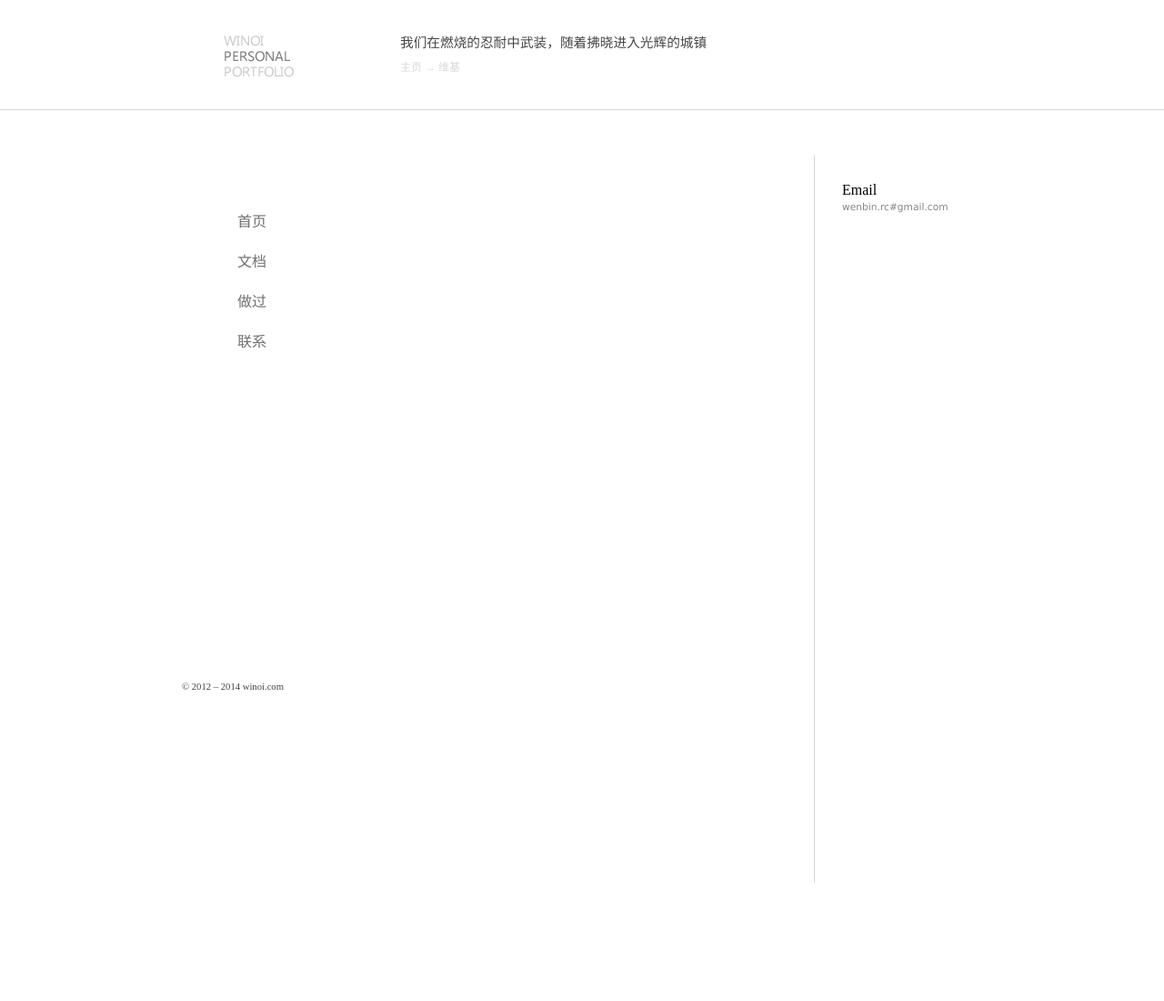
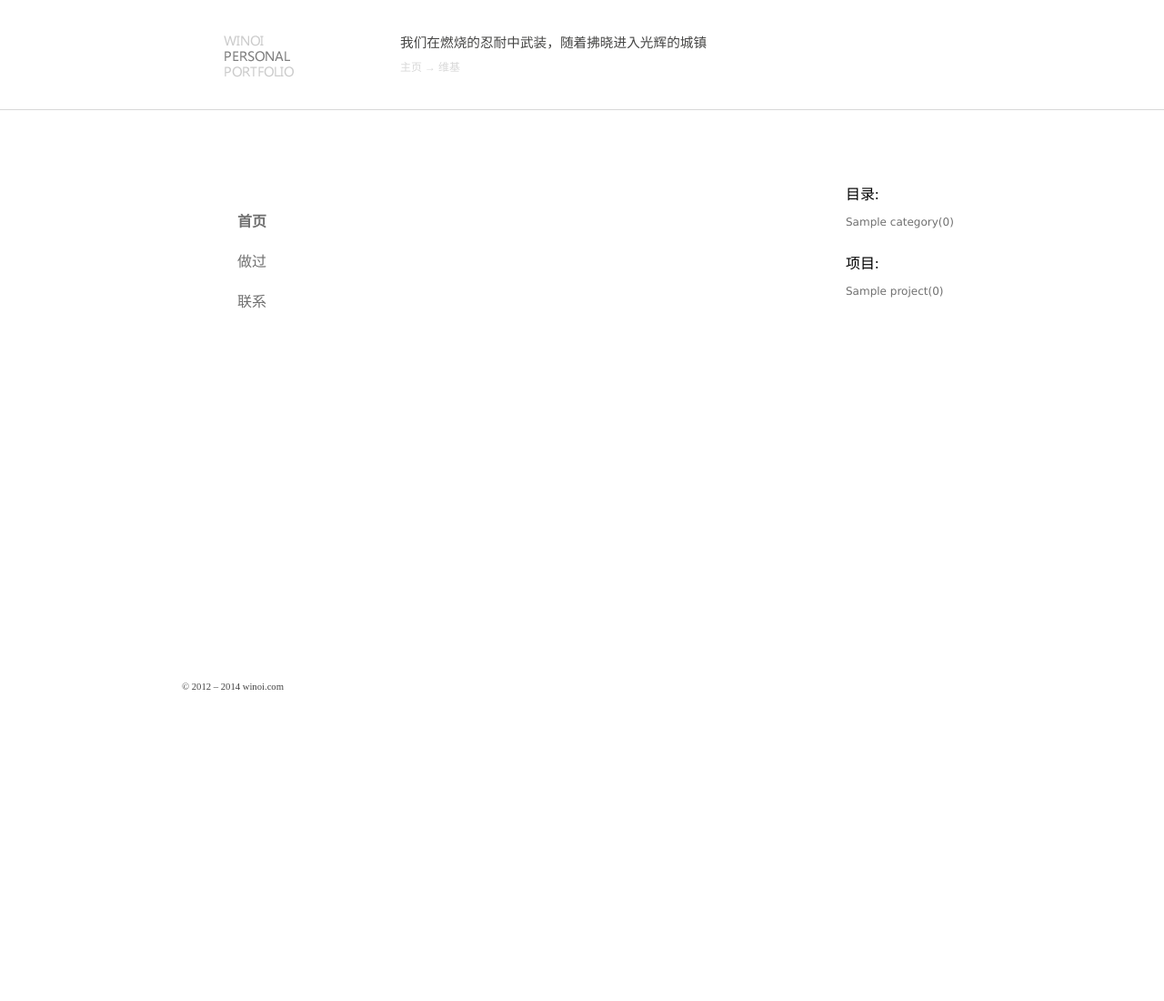
Before and after one commit to propheteia/winoi, a Flask app: page / in a window 1280 px wide. Shown: the whole page at 91% size. After the commit the page ends 758 px from the top, so only its background shows below. Run offline with Flask 2, Linux system fonts and the light colour scheme; tables that the repository leaves empty hold one stand-in row (values such as "Sample post"); data that the repository does not hold is empty.

Commit message:
add navigation panel

```diff
--- a/app/admin.py
+++ b/app/admin.py
@@ -1,7 +1,12 @@
 from flask.ext.admin import Admin
 from flask.ext.admin.contrib.sqla import ModelView
+from flask.ext.admin.contrib.fileadmin import FileAdmin
 from . import app
 from db_create import db, User, Project, Blog, Category, Tag
+import os.path as op
+
+
+path = op.join(op.dirname(__file__), 'static')
 
 class MyModelView(ModelView):
     #form_overrides = dict(content=wtforms.TextAreaField)
@@ -9,6 +14,7 @@ class MyModelView(ModelView):
     edit_template = "edit.html"
 
 admin = Admin(app, url="/admin")
+admin.add_view(FileAdmin(path, '/static/', name='Files'))
 admin.add_view(MyModelView(User, db.session))
 admin.add_view(MyModelView(Project, db.session))
 admin.add_view(MyModelView(Blog, db.session))
--- a/app/db_wrapper.py
+++ b/app/db_wrapper.py
@@ -13,3 +13,9 @@ class DataWrapper():
 
     def get_blog_by_id(self, blog_id):
         return Blog.query.get(blog_id)
+
+    def get_category_all(self):
+        return Category.query.all()
+
+    def get_category_by_id(self, category_id):
+        return Category.query.get(category_id)
--- a/app/static/css/home.css
+++ b/app/static/css/home.css
@@ -24,7 +24,10 @@ h4 {
     line-height: 1.6em;
     text-decoration: none;
 }
-
+a{
+	color: #707070;
+	text-decoration: none;
+	}
 #header-wrapper{
 	background-color: #FFFFFF;
 	width: 100%;
@@ -87,7 +90,6 @@ ul{
 	}
 
 #container{
-	height: 100%;
 	width: 475px;
 	padding-left: 50px;
 	padding-right: 40px;
@@ -271,19 +276,22 @@ pre {
 
 
 #contact_info{
-	width: 100px;
-	height: 100%;
-	float: left;
-	padding: 200px 30px 100px 30px;
+	width: 150px;
+	height: 500px;
+	padding-top:200px;
+	padding-left: 30px;
+	position: fixed;
+	left: 900px;
 	}
 
 #email{
-	position: fixed;
+	margin-bottom: 20px;
+
 	}
 #contact_info p{
     color: #848484;
     font-family: Verdana,Arial,sans-serif;
-    font-size: 8pt;
+    font-size: 9pt;
     line-height: 1.8em;
     text-align: justify;
 }
@@ -292,3 +300,24 @@ pre {
 	text-decoration: underline;
 	color:  black;
 	}
+
+.items {
+	margin-bottom: 20px;
+	}
+
+.items ul{
+	margin-top: 10px;
+
+	}
+
+.items li{
+    color: #848484;
+    font-family: Verdana,Arial,sans-serif;
+    font-size: 9pt;
+    line-height: 1.8em;
+    text-align: justify;
+}
+
+.current{
+	font-weight: bold;
+	}
--- a/app/templates/contact.html
+++ b/app/templates/contact.html
@@ -1,6 +1,23 @@
 <div id="contact_info">
-<div id="email">
-<h5>Email</h5>
-<p>wenbin.rc#gmail.com</p>
+
+
+
+<div class="items">
+<h2>目录:</h2>
+<ul>
+{% for cate in g.Category %}
+<li><a href="{{ url_for('blogs_under_category', category_id = cate.id )}}">{{ cate.name }}({{ cate.blogs.count() }})</a></li>
+{% endfor %}
+</ul>
 </div>
+
+<div class="items">
+<h2>项目:</h2>
+<ul>
+{% for proj in g.Projects%}
+<li><a href="{{ url_for('project_details', project_id= proj.id) }}">{{proj.name}}({{ proj.blogs.count() }})</a></li>
+{% endfor %}
+</ul>
 </div>
+
+</div>
--- a/app/templates/header.html
+++ b/app/templates/header.html
@@ -15,16 +15,13 @@
 	<div id="main-menu">
 		<ul>
 		<li>
-		<a href="{{ url_for('index') }}" >首页</a>
+		<a href="{{ url_for('index') }}" {% if session['nav'] == "index"%} class="current" {% endif %}>首页</a>
 		</li>
 		<li>
-		<a href="#">文档</a>
+		<a href="{{ url_for('project') }}" {% if session['nav'] == "project"%} class="current" {% endif %}>做过</a>
 		</li>
 		<li>
-		<a href="{{ url_for('project') }}">做过</a>
-		</li>
-		<li>
-			<a href="#" >联系</a>
+		<a href="#"{% if session['nav'] == "contact"%} class="current" {% endif %} >联系</a>
 		</li>
 		</ul>
 	</div>
--- a/app/view.py
+++ b/app/view.py
@@ -1,11 +1,16 @@
 #coding=UTF-8
 from . import app
-from flask import render_template
+from flask import render_template, g, session
 from db_wrapper import DataWrapper
 from html2text import  html2text
 dw = DataWrapper()
 
 app.jinja_env.filters['html2text'] = html2text
+
+@app.before_request
+def before_request():
+    g.Category = dw.get_category_all()
+    g.Projects = dw.get_projects_all()
 
 def date_format(date):
     return u"%d年%d月%d日"%(date.year, date.month, date.day)
@@ -14,6 +19,16 @@ app.jinja_env.filters['dateformat'] = date_format
 @app.route('/')
 def index():
     blogs = dw.get_blogs_all()
+    session['nav'] = "index"
+    return render_template('index.html',
+            blogs = blogs,
+            )
+
+@app.route('/blogs_under_category/<category_id>')
+def blogs_under_category(category_id):
+    category = dw.get_category_by_id(category_id)
+    blogs = category.blogs.all()
+    session['nav'] = "index"
     return render_template('index.html',
             blogs = blogs,
             )
@@ -21,6 +36,7 @@ def index():
 @app.route('/project')
 def project():
     projects = dw.get_projects_all()
+    session['nav'] = 'project'
     return render_template('project.html',
                 projects = projects,
                 )
```
Also changed, not shown: other parts of app/static/css/home.css (+12 -9 lines).
